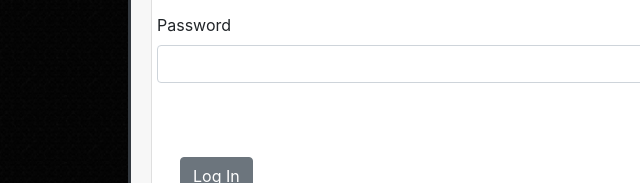
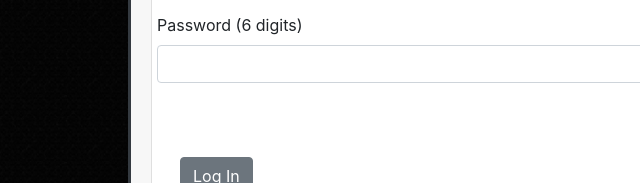
Before and after one commit to CLaughter/weather-station, a plain HTML site: page index.html in a window 1280 px wide. Shown: the part 414-597 px from the top of the page, 0-640 px from the left. Drawn offline with nearby package versions, Linux system fonts and the light colour scheme; some packages are replaced by stand-ins of ours; no server answers.

Commit message:
password instruction

```diff
--- a/index.html
+++ b/index.html
@@ -43,7 +43,7 @@
                         </div>
 
                         <div class="form-group row">
-                            <label for="password-input">Password</label>
+                            <label for="password-input">Password (6 digits)</label>
                             <input class="form-control" id="password-input" type="password">
                         </div>
 
```
